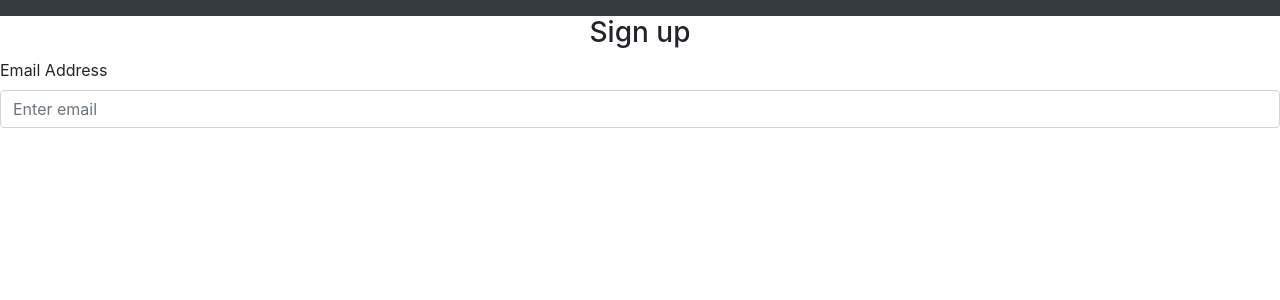
After one commit to Kerims23/Intern_projects, a Python web app: template Flask_web_app/website/templates/sign_up.html in a window 1280 px wide. The commit adds this page. Shown: the top 300 px of the page. Run offline with Jinja, Linux system fonts and the light colour scheme; the template is opened without the code that fills it, so the values that code supplies are empty; some libraries are stand-ins or nearby versions.

Commit message:
changes from tutorial

```diff
--- a/Flask_web_app/website/templates/base.html
+++ b/Flask_web_app/website/templates/base.html
@@ -21,21 +21,25 @@
     <!-- If I wanna add js files add it to static folder -->
   <body>
     <nav class ="navbar-expand-lg navbar-dark bg-dark">
-      <button class="navbar-toggle" type="button" data-toggle="collapse" data-target="#navbar">
+      <button class="navbar-toggler" type="button" data-toggle="collapse" data-target="#navbar">
         <span class="navbar-toggler-icon"></span>
       </button>
       <div class ="collapse navbar-collapse" id="navbar">
         <div class="navbar-nav">
           <!--edit-->
             <a class="nav-item nav-link" id="login" href="/login"></a>
-            <a class="nav-item nav-link" id="login" href="/login"></a>
-            <a class="nav-item nav-link" id="login" href="/login"></a>
-            <a class="nav-item nav-link" id="login" href="/login"></a>
+            <a class="nav-item nav-link" id="sign-up" href="/sign-up"></a>
+            <a class="nav-item nav-link" id="logout" href="/logout"></a>
+            <a class="nav-item nav-link" id="home" href="/home"></a>
 
           </div>
       </div>
     </nav>
 
+    <div class=""container">
+    {% block content %}
+    {% endblock %}
+    </div>
 
      <script
       src="https://code.jquery.com/jquery-3.2.1.slim.min.js"
--- /dev/null
+++ b/Flask_web_app/website/templates/home.html
@@ -0,0 +1,5 @@
+{% extends "base.html" %} {% block title %}Home{% endblock %}
+
+{% block content %}
+<h1>This is the home page</h1>
+{% endblock %}
--- /dev/null
+++ b/Flask_web_app/website/templates/sign_up.html
@@ -0,0 +1,16 @@
+{% extends "base.html" %} {% block title %}Sign Up{% endblock %}
+
+{% block content %}
+<form method="POST">
+    <h3 align="center"> Sign up</h3>
+    <div class="form-group">
+        <label for="email">Email Address</label>
+        <input
+        type="email"
+        class="form-control"
+        id="email"
+        name="email"
+        placeholder="Enter email">
+    </div>
+    </form>
+{% endblock %}
--- a/Flask_web_app/website/views.py
+++ b/Flask_web_app/website/views.py
@@ -1,7 +1,7 @@
-from flask import Blueprint
+from flask import Blueprint, render_template
 
 views = Blueprint('views',__name__)
 
 @views.route('/')
 def home():
-    return "<h1>test<h1>"
+    return render_template("home.html")
```
Also changed, not shown: Flask_web_app/website/auth.py (+4 -3 lines), Flask_web_app/website/templates/login.html (added, +19 -0 lines).
